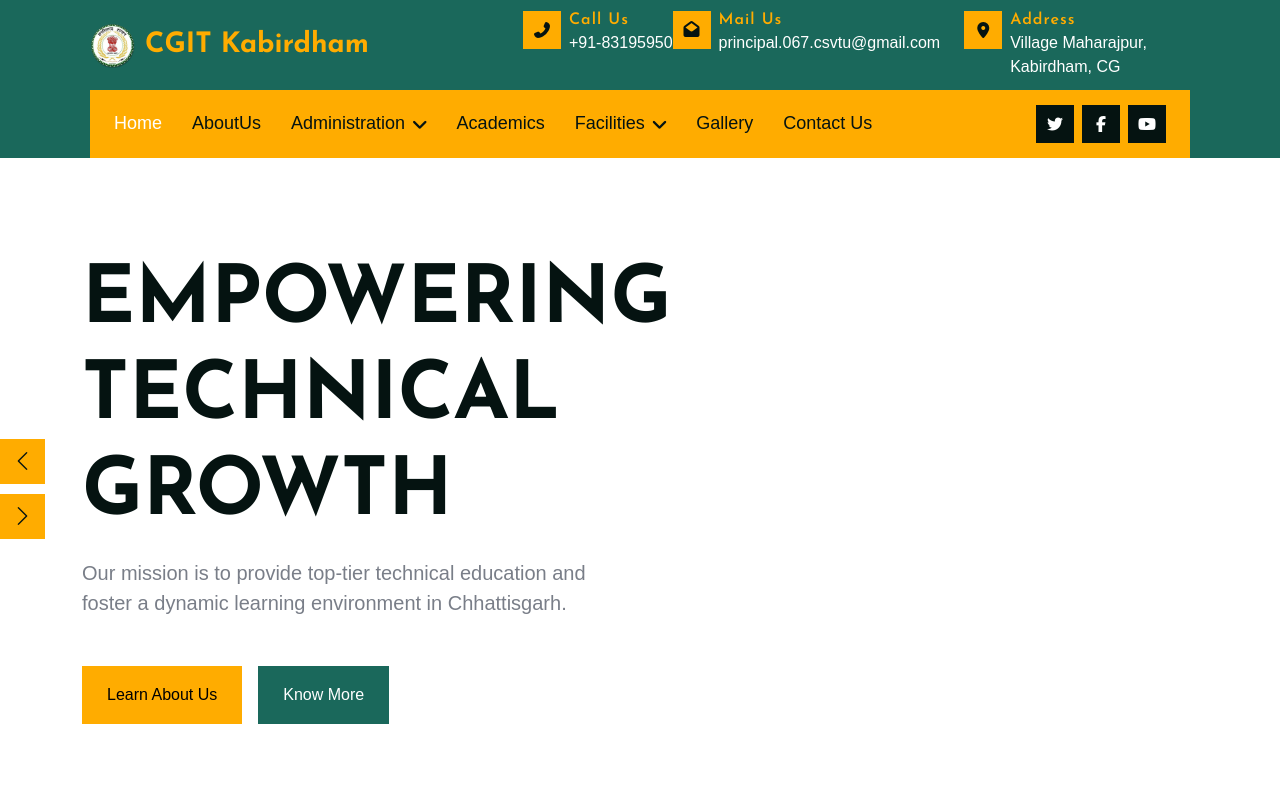
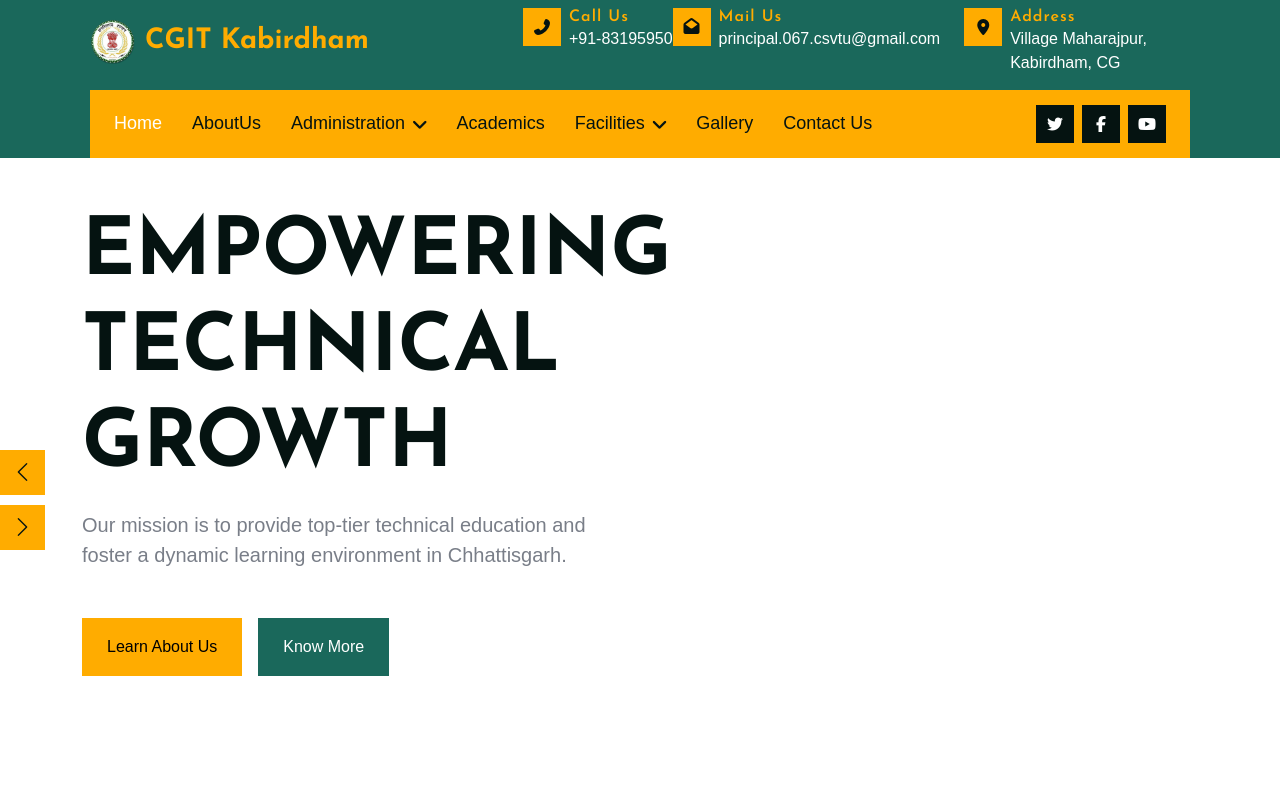
Before and after one commit to MohitBaghel24/CGIT-Kabirdham, a plain HTML site: page index.html in a window 1280 px wide. Shown: the top 800 px of the page. Drawn offline with nearby package versions, Linux system fonts and the light colour scheme.

Commit message:
Update index.html

```diff
--- a/index.html
+++ b/index.html
@@ -46,6 +46,27 @@
         }
 
 
+        /* --- CORRECTIONS START --- */
+
+        /* 1. Make the carousel fill the rest of the screen */
+        .header-carousel {
+            /* 100vh is 100% of your window height.
+               We subtract 115px to leave space for the green top-bar and yellow nav-bar.
+               You can change 115px if it's not a perfect fit.
+            */
+            min-height: calc(100vh - 115px);
+            display: flex;
+            align-items: center; /* This centers the "WELCOME" text vertically */
+        }
+
+        /* 2. Remove the extra padding that was on the carousel slides */
+        .header-carousel .container {
+           padding-top: 0;
+           padding-bottom: 0;
+        }
+
+        /* --- CORRECTIONS END --- */
+
     </style>
 </head>
 
@@ -54,8 +75,8 @@
         class="show bg-white position-fixed translate-middle w-100 vh-100 top-50 start-50 d-flex align-items-center justify-content-center">
         <div class="spinner-border text-primary" role="status" style="width: 3rem; height: 3rem;"></div>
     </div>
-    <div class="container-fluid bg-secondary top-bar wow fadeIn" data-wow-delay="0.1s">
-        <div class="row align-items-center h-100">
+    <div class="container-fluid bg-secondary top-bar py-2 wow fadeIn" data-wow-delay="0.1s">
+        <div class="row align-items-center">
             <div class="col-lg-4 text-center text-lg-start">
                 <a href="index.html"
                     class="d-flex align-items-center justify-content-center justify-content-lg-start text-decoration-none">
@@ -121,7 +142,7 @@
                                 <a href="feedback.html" class="dropdown-item">Institute Feedback (Faculty/Student)</a>
                                 <a href="college-staff.html" class="dropdown-item">College Staff</a>
                                 <a href="committees.html" class="dropdown-item">Committees</a>
-                                </div>
+                            </div>
                         </div>
                         <a href="academics.html" class="nav-item nav-link">Academics</a>
                         <div class="nav-item dropdown">
@@ -130,7 +151,7 @@
                                 <a href="library.html" class="dropdown-item">Library</a>
                                 <a href="hostel.html" class="dropdown-item">Hostel</a>
                                 <a href="sports.html" class="dropdown-item">Sports</a>
-                                </div>
+                            </div>
                         </div>
                        <a href="gallery.html" class="nav-item nav-link">Gallery</a>
                         <a href="contact.html" class="nav-item nav-link">Contact Us</a>
@@ -144,8 +165,8 @@
             </nav>
         </div>
     </div>
-     <div class="container-fluid p-0 wow fadeIn" data-wow-delay="0.1s">
-        <div class="owl-carousel header-carousel py-5">
+    <div class="container-fluid p-0 wow fadeIn" data-wow-delay="0.1s">
+        <div class="owl-carousel header-carousel">
             <div class="container py-5">
                 <div class="row g-5 align-items-center">
                     <div class="col-lg-6">
@@ -174,7 +195,7 @@
                     </div>
                 </div>
             </div>
-             <div class="container py-5">
+            <div class="container py-5">
                 <div class="row g-5 align-items-center">
                     <div class="col-lg-6">
                         <div class="carousel-text">
```
